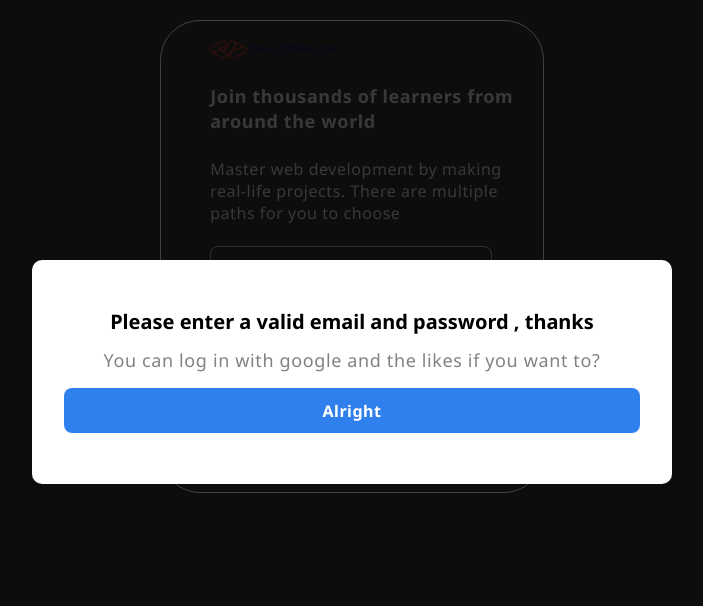
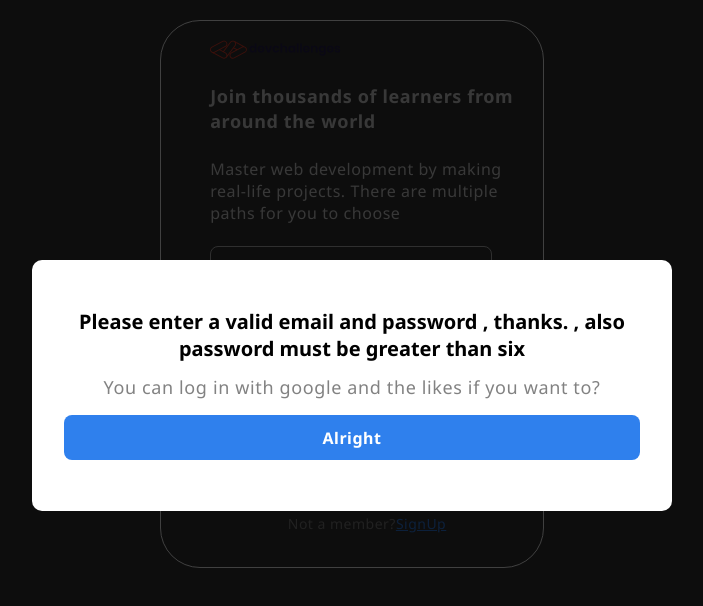
Before and after one commit to EjiroOsiephri/Devchallenges-authentication, a React (Vite) app: page /login in a window 1280 px wide. Shown: the top 606 px of the page, without its empty margins (288-991 px from the left). Built offline with nearby package versions, Linux system fonts and the light colour scheme; no server answers.

Commit message:
Finished details profile page

```diff
--- a/src/Routes/Login.jsx
+++ b/src/Routes/Login.jsx
@@ -1,12 +1,17 @@
 import React, { useState, useEffect } from 'react';
 import Styled from '../components/sass/signup.module.scss';
-import { Link } from 'react-router-dom';
+import { Link, useNavigate } from 'react-router-dom';
 import Logo from '../components/images/devchallenges.svg';
+import googleImage from '../components/images/Google.svg';
+import githubImage from '../components/images/Gihub.svg';
+import facebookImage from '../components/images/Facebook.svg';
+import twitterImage from '../components/images/Twitter.svg';
 import {
     signInWithEmailAndPassword,
     signInWithPopup,
 } from 'firebase/auth';
-import { auth } from '../Firebase/Firebase';
+import { auth, googleProvider, githubProvider, facebookProvider } from '../Firebase/Firebase';
+
 import { motion } from "framer-motion"
 import Wrapper from '../components/Wrapper';
 
@@ -20,6 +25,7 @@ const Login = () => {
     const [disableds, setDisabled] = useState(false);
     const [animate, setAnimate] = useState(false);
 
+    const navigate = useNavigate()
 
     const emailChange = (e) => {
         setEmail(e.target.value);
@@ -30,6 +36,35 @@ const Login = () => {
         setPassword(e.target.value);
 
     };
+
+    const googleSignin = async () => {
+        try {
+            await signInWithPopup(auth, googleProvider);
+            navigate('/details')
+        }
+        catch (error) {
+            console.log(error);
+        }
+    };
+    // Signing with google
+    const githubSignin = async () => {
+        try {
+            await signInWithPopup(auth, githubProvider);
+            navigate('/details')
+        } catch (error) {
+            console.log(error);
+        }
+    };
+
+    //Sign in for facebook
+    const facebookSignin = async () => {
+        try {
+            await signInWithPopup(auth, facebookProvider);
+        } catch (error) {
+            console.log(error);
+        }
+    };
+
 
     // Sign up button
     const SignUp = async () => {
@@ -67,6 +102,12 @@ const Login = () => {
                     <div className="button">
                         <button><Link to='/details' className={disableds ? Styled.pointer : `${Styled.button}`}>Start coding now</Link></button>
                     </div>
+                    <div className={Styled.extraLoginDiv}>
+                        <img src={googleImage} onClick={googleSignin} />
+                        <img src={githubImage} onClick={githubSignin} />
+                        <img src={facebookImage} onClick={facebookSignin} />
+                        <img src={twitterImage} />
+                    </div>
                     <div className="loginpage">
                         <p> Not a member?<Link to='/'>SignUp</Link></p>
                     </div>
--- a/src/components/DetailsPage.jsx
+++ b/src/components/DetailsPage.jsx
@@ -31,6 +31,7 @@ const DetailsPage = () => {
    return (
       <>
          <NavBar></NavBar>
+         <div className={Styled.all}>
             <div className={Styled["typography"]}>
                <h1>Personal info</h1>
                <h6>Basic info, like your name and photo</h6>
@@ -67,9 +68,10 @@ const DetailsPage = () => {
                   <hr />
                   <div className={Styled["password"]}>
                      <h4>PASSWORD</h4>
-                  <h1>{'*******' || 'NOT SET'}</h1>
+                     <h1>{authPage.phone || 'NOT SET'}</h1>
                   </div>
                   <hr />
+               </div>
             </div>
          </div>
       </>
--- a/src/components/Edit.jsx
+++ b/src/components/Edit.jsx
@@ -1,8 +1,9 @@
 import React from 'react'
 import NavBar from './NavBar'
-import { getDocs, collection, addDoc, deleteDoc, doc, updateDoc, setDoc } from "firebase/firestore"
+import { getDocs, collection, setDoc } from "firebase/firestore"
 import { useState, useEffect } from 'react'
 import { Firestore, auth } from '../Firebase/Firebase'
+import Styled from "../components/sass/EditPage.module.scss"
 
 const Edit = () => {
    const [authPage, setAuthPage] = useState([])
@@ -42,6 +43,11 @@ const Edit = () => {
 
    return (
       <>
+         <NavBar></NavBar>
+         <div className={Styled["text-container"]}>
+            <h3>Profile</h3>
+            <h6>Some info may be visible to other people</h6>
+         </div>
          <div>
             <input type="text" onChange={(e) => {
                setUpdatedTitle(e.target.value)
--- a/src/components/ErrorModal.jsx
+++ b/src/components/ErrorModal.jsx
@@ -15,7 +15,7 @@ const Modal = () => {
    return (
       <motion.div animate={{ y: 20, scale: 1 }} transition={{ type: 'tween', duration: 1.4 }} initial={{ scale: 0 }} className={Styled.modal}>
          <div className={Styled.content}>
-            <h1>Please enter a valid email and password , thanks</h1>
+            <h1>Please enter a valid email and password , thanks. , also password must be greater than six</h1>
             <p>You can log in with google and the likes if you want to?</p>
          </div>
          <div className={Styled.button} onClick={ctx.button}>
--- a/src/components/NavBar.jsx
+++ b/src/components/NavBar.jsx
@@ -7,10 +7,10 @@ import { useState, useEffect } from 'react'
 import { BsFillPersonFill, BsPersonBoundingBox } from "react-icons/bs";
 import { IoIosArrowDown, IoIosArrowUp, IoIosLogOut } from "react-icons/io";
 import { auth } from "../Firebase/Firebase"
-import { signOut } from 'firebase/auth'
+import { signOut, deleteUser } from 'firebase/auth'
 import { motion } from "framer-motion"
 import { useNavigate } from 'react-router-dom';
-import { getDocs, collection, addDoc, deleteDoc, doc, updateDoc } from "firebase/firestore"
+import { getDocs, collection } from "firebase/firestore"
 import { Firestore } from '../Firebase/Firebase'
 
 const NavBar = () => {
@@ -81,6 +81,14 @@ const NavBar = () => {
       getAuthData()
    }, [])
 
+   function deleteUsers() {
+      try {
+         deleteUser(auth.currentUser)
+         history('/')
+      } catch (error) {
+         console.log(error);
+      }
+   }
 
    return (
       <>
@@ -112,7 +120,8 @@ const NavBar = () => {
             <h1>Are you sure you want to delete this account, you'd have to sign up again🤔</h1>
             <div className={Styled["button-delete-container"]}>
                <button onClick={okayFunc}>Go back</button>
-               <button onClick={() => { deleteContainer(); goToSignUp(); SignoutPage() }} className={Styled.red}>Delete Account</button>
+               <button onClick={() => { deleteContainer(); goToSignUp(); SignoutPage() }} className={Styled.warn}>SignOut</button>
+               <button onClick={() => { deleteUsers() }} className={Styled.red}>Delete Account</button>
             </div>
          </motion.div>}
       </>
--- a/src/components/sass/DetailsPage.module.scss
+++ b/src/components/sass/DetailsPage.module.scss
@@ -161,6 +161,11 @@
   margin-top: 1em;
   margin-bottom: 20px;
 }
+@media (max-width: 675px) {
+  .email h1 {
+    font-size: 13px;
+  }
+}
 .password h4 {
   font-family: "Noto Sans";
   font-style: normal;
--- a/src/components/sass/Navbar.module.scss
+++ b/src/components/sass/Navbar.module.scss
@@ -41,8 +41,8 @@
   background-color: white;
   margin-left: auto;
   margin-top: 1em;
-  position: relative;
-  z-index: 1;
+  position: absolute;
+  z-index: 17;
 }
 .dropdowns {
   width: 40%;
@@ -54,7 +54,7 @@
   margin-top: 1em;
   position: absolute;
   top: 0;
-  z-index: 12;
+  z-index: 19;
   transform: translate(80%, 30%);
 }
 .button-container {
@@ -87,6 +87,7 @@
 .button-end-container h3 {
   color: #eb5757;
   margin-left: 1em;
+  cursor: pointer;
   font-size: 15px;
 }
 .button-container h3 {
@@ -116,6 +117,9 @@
   display: flex;
   margin-top: 1em;
 }
+.warn {
+  background-color: goldenrod;
+}
 .button-delete-container button {
   margin-left: 0.5em;
 }
```
Also changed, not shown: src/components/sass/EditPage.module.scss (added). Lines whose indentation alone changed are shown as unchanged.
